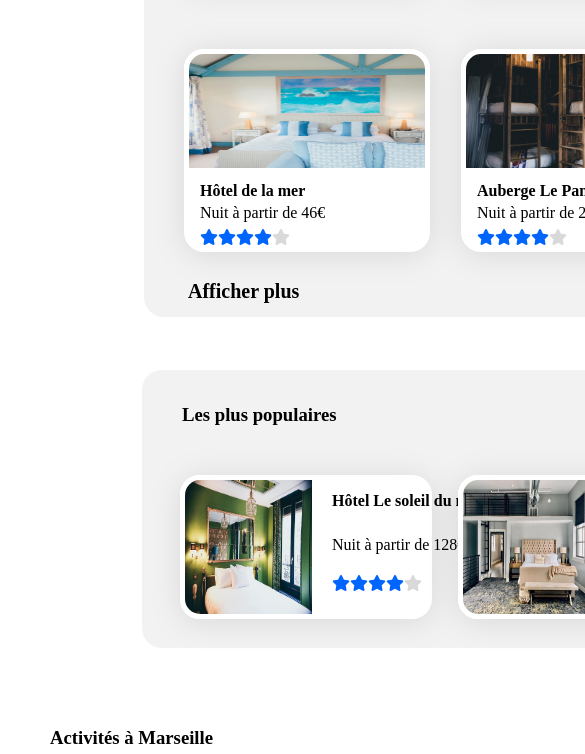
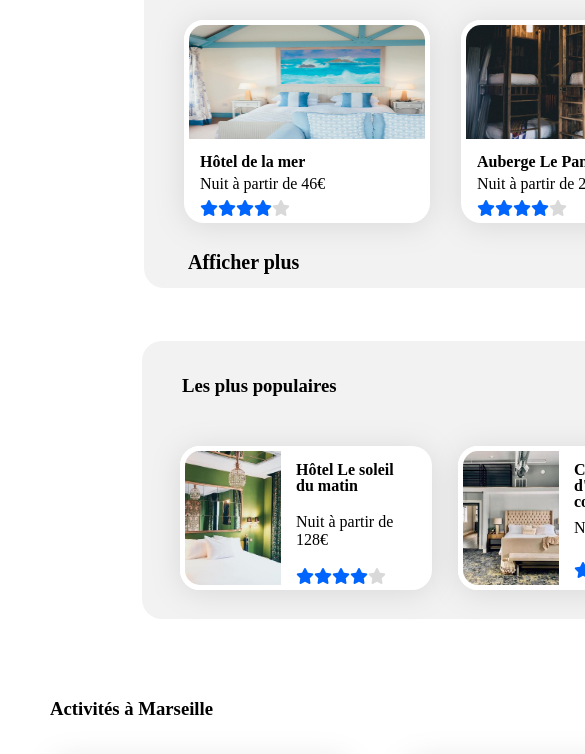
Before and after one commit to JohanaJ89/booki, a plain HTML site: page index.html in a window 390 px wide. Shown: the part 981-1735 px from the top of the page, 585 px wide, since content can reach past the window. Drawn offline with Linux system fonts and the light colour scheme.

Commit message:
modifstab

```diff
--- a/css/style.css
+++ b/css/style.css
@@ -194,7 +194,8 @@ form #search::placeholder {
 .hebpop {
   padding: 0px 50px 0px 50px;
 }
-#infos{
+
+#infos {
   display: flex;
   width: 489px;
   height: 24px;
@@ -505,6 +506,9 @@ footer .footer>h2 {
     width: 100%;
     padding: 39px 0 0 0;
   }
+#infos{
+  padding: 35px 934px 8px 141px;
+}
 
   .section1 {
     margin: 39px 72px 39px 72px;
@@ -532,4 +536,25 @@ footer .footer>h2 {
     display: inline-flex;
     margin: 21px -16px -3px 38px;
   }
+
+  .imgpop {
+    width: 106px;
+    object-fit: cover;
+  }
+
+  .morefamous .titlecard {
+    width: 111px;
+    line-height: 16px;
+    margin: 16px 22px 12px 10px;
+  }
+
+  .morefamous .content>p{
+    width: 132px;
+    height: 30px;
+    margin: 7px 4px 0 10px;
+  }
+
+  .morefamous .notes{
+    margin: 25px 68px 12px 10px;
+  }
 }
```
